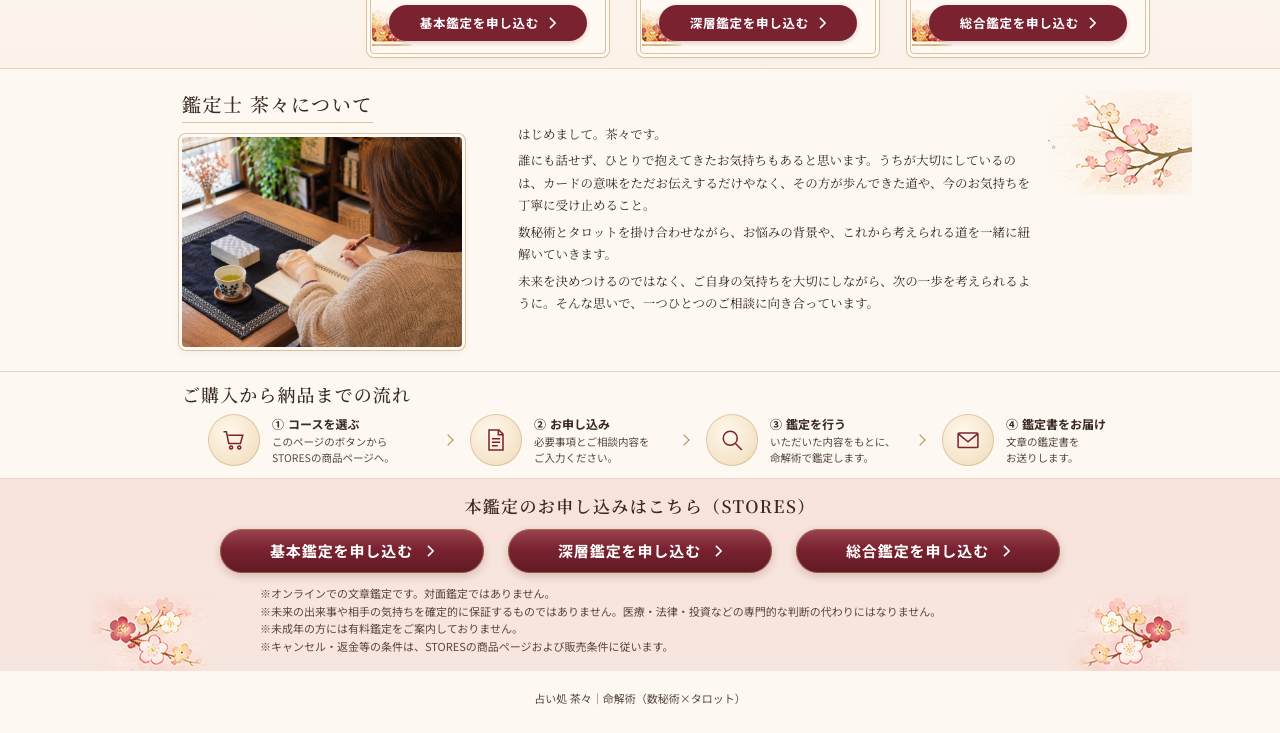
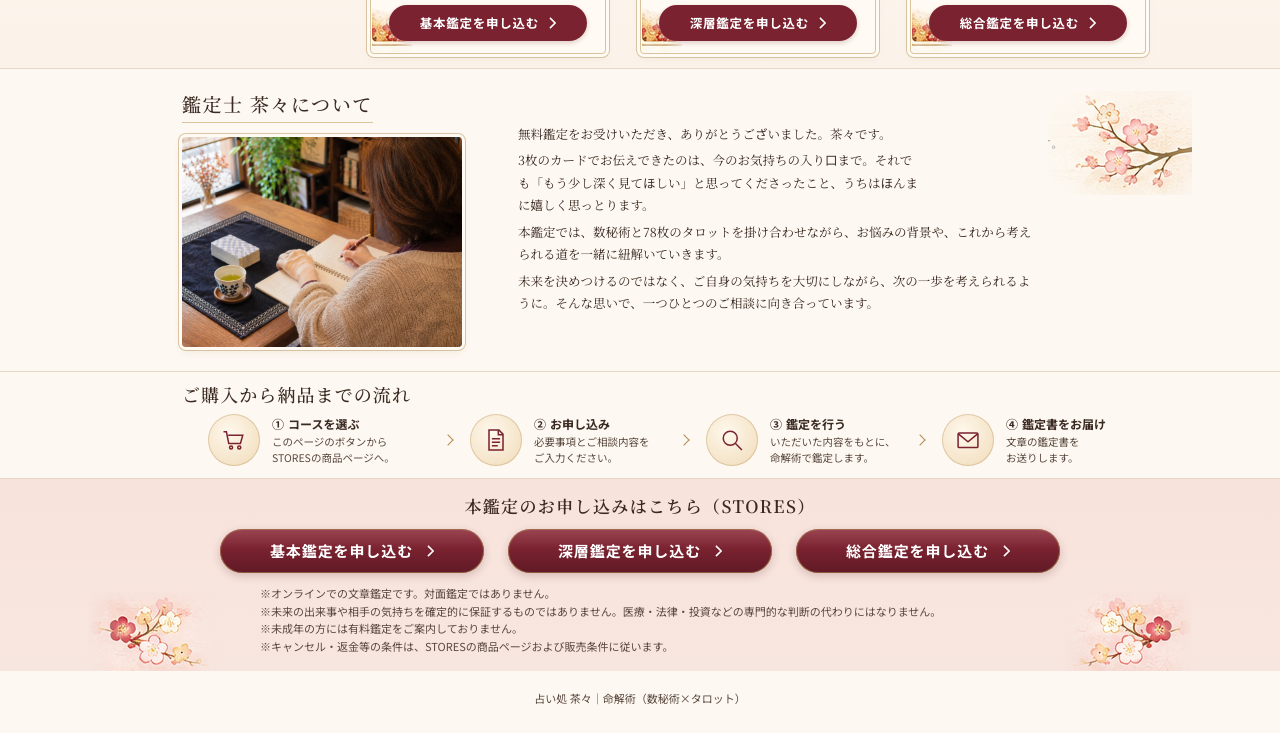
Before and after one commit to chacha-meikai/chacha-meikai.github.io, a plain HTML site: page index.html in a window 1280 px wide. Shown: the part 1210-1943 px from the top of the page. Drawn offline with Linux system fonts and the light colour scheme.

Commit message:
自己紹介の文章を更新

```diff
--- a/index.html
+++ b/index.html
@@ -169,9 +169,9 @@
         </figure>
       </div>
       <div class="profile__text">
-        <p>はじめまして。茶々です。</p>
-        <p>誰にも話せず、ひとりで抱えてきたお気持ちもあると思います。うちが大切にしているのは、カードの意味をただお伝えするだけやなく、その方が歩んできた道や、今のお気持ちを丁寧に受け止めること。</p>
-        <p>数秘術とタロットを掛け合わせながら、お悩みの背景や、これから考えられる道を一緒に紐解いていきます。</p>
+        <p>無料鑑定をお受けいただき、<span class="nb">ありがとうございました。</span><span class="nb">茶々です。</span></p>
+        <p>3枚のカードでお伝えできたのは、今のお気持ちの<span class="nb">入り口まで。</span>それでも<span class="nb">「もう少し深く見てほしい」</span>と思ってくださったこと、うちはほんまに<span class="nb">嬉しく思っとります。</span></p>
+        <p>本鑑定では、数秘術と78枚のタロットを<span class="nb">掛け合わせながら、</span>お悩みの背景や、これから考えられる道を一緒に<span class="nb">紐解いていきます。</span></p>
         <p>未来を決めつけるのではなく、ご自身の気持ちを大切にしながら、次の一歩を考えられるように。そんな思いで、一つひとつのご相談に向き合っています。</p>
       </div>
       <img class="profile__branch" src="assets/images/branch-profile.png" width="144" height="104" alt="" loading="lazy">
```
